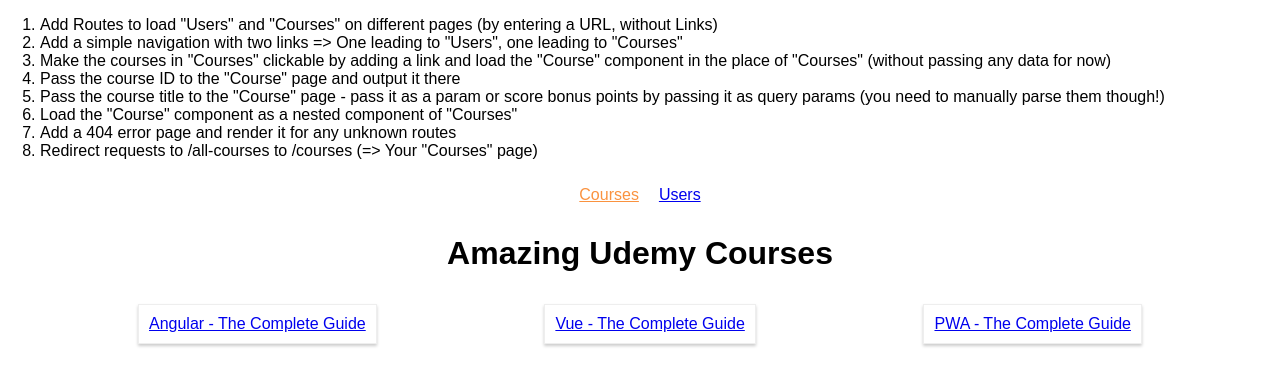
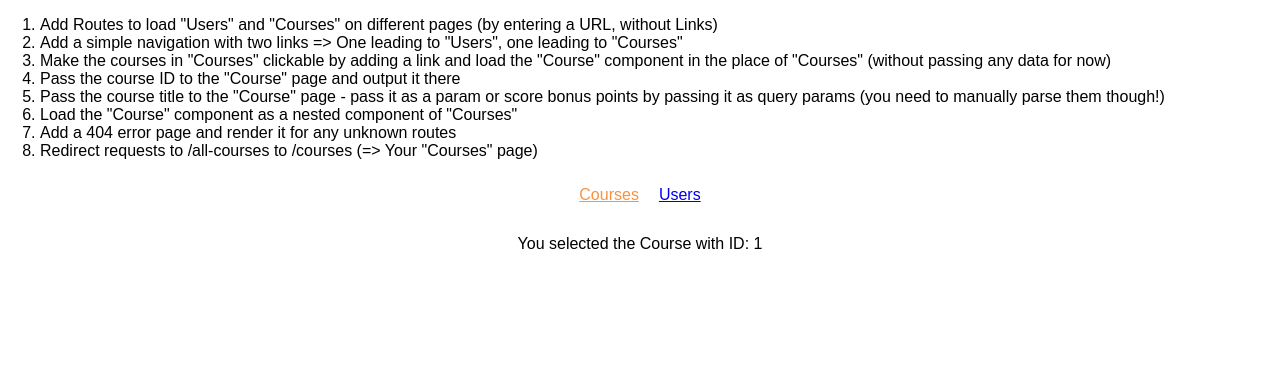
Before and after one commit to PaPa31/react-complete-guide, a React (Create React App) app: page /courses/1 in a window 1280 px wide. Shown: the top 386 px of the page. Built offline with nearby package versions, Linux system fonts and the light colour scheme.

Commit message:
5.2 Pass course.title (as query params)

```diff
--- a/src/App.js
+++ b/src/App.js
@@ -50,7 +50,7 @@
         </nav>
         <Switch>
           <Route path="/users" component={Users} />
-          <Route path="/courses/:courseId/:courseTitle" component={Course} />
+          <Route path="/courses/:courseId" component={Course} />
           <Route path="/courses" component={Courses} />
         </Switch>
       </div>
--- a/src/containers/Course/Course.js
+++ b/src/containers/Course/Course.js
@@ -1,10 +1,19 @@
 import React, { Component } from "react";
 
 class Course extends Component {
+  state = {
+    courseTitle: "",
+  };
+  componentDidMount() {
+    const query = new URLSearchParams(this.props.location.search);
+    for (let param of query.entries()) {
+      this.setState({ courseTitle: param[1] });
+    }
+  }
   render() {
     return (
       <div>
-        <h1>{this.props.match.params.courseTitle}</h1>
+        <h1>{this.state.courseTitle}</h1>
         <p>
           You selected the Course with ID: {this.props.match.params.courseId}
         </p>
--- a/src/containers/Courses/Courses.js
+++ b/src/containers/Courses/Courses.js
@@ -19,7 +19,10 @@
           {this.state.courses.map((course) => {
             return (
               <Link
-                to={this.props.match.url + "/" + course.id + "/" + course.title}
+                to={{
+                  pathname: this.props.match.url + "/" + course.id,
+                  search: "?title=" + course.title,
+                }}
                 key={course.id}
               >
                 <article className="Course">{course.title}</article>
```
